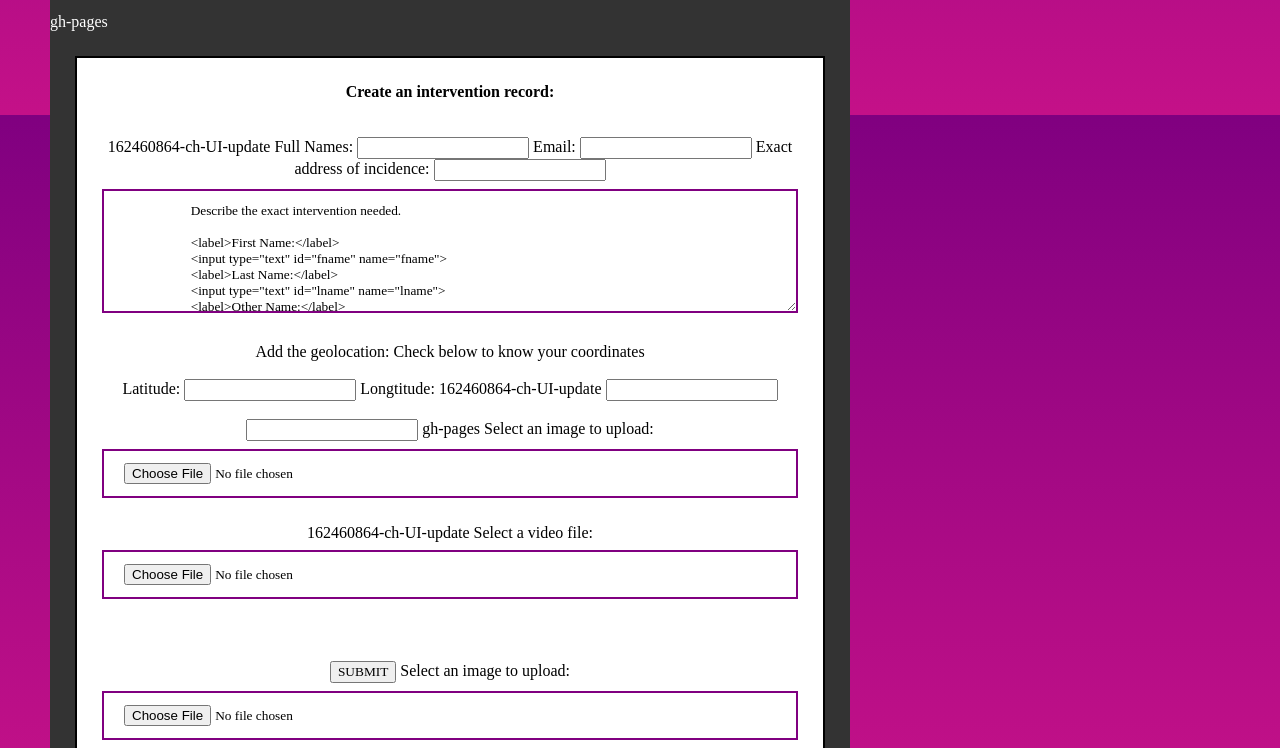
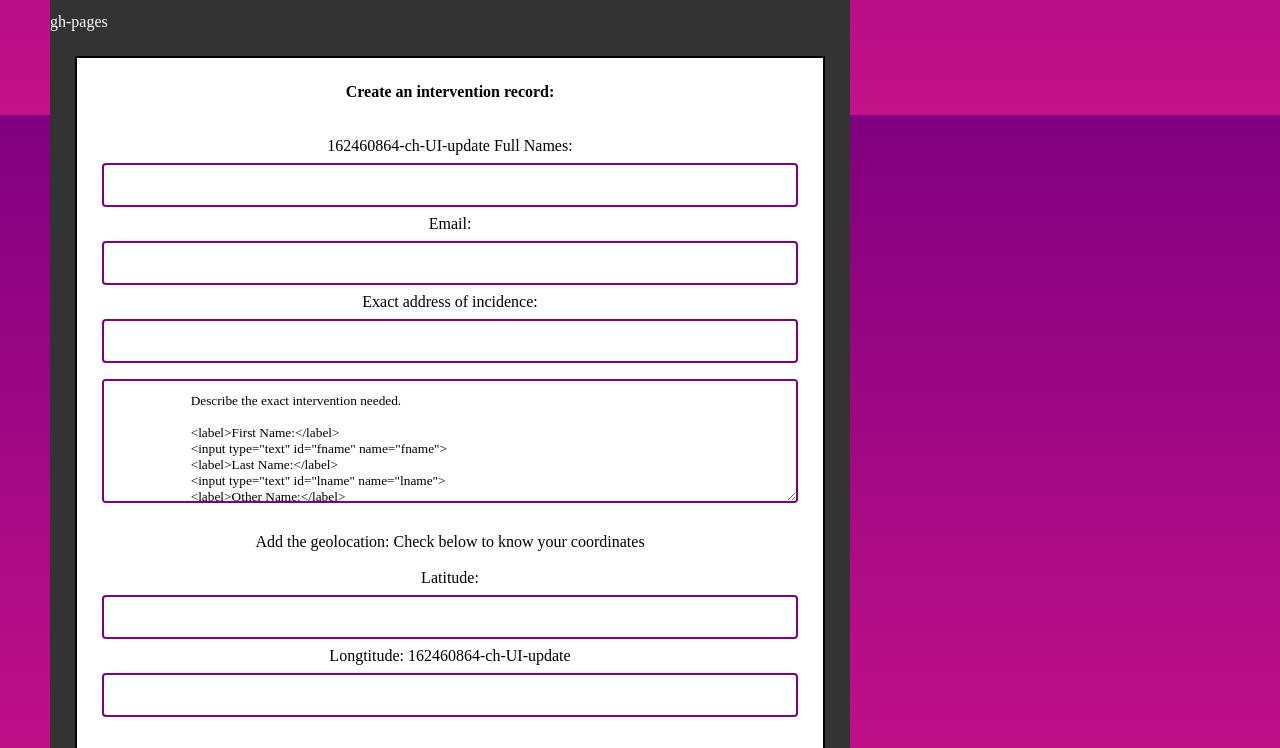
Before and after one commit to codeliezel/ireporter-Backend, a plain HTML site: page intervention.html in a window 1280 px wide. Shown: the part 1241-1989 px from the top of the page. Drawn offline with Linux system fonts and the light colour scheme; files that its build step writes are made by us from their sources; files whose address does not match are found by name; a web font is replaced by a local one.

Commit message:
chore(intervention): update interventionPage
- remove conflict markers

[Finishes #162460864]

```diff
--- a/intervention.css
+++ b/intervention.css
@@ -1,4 +1,3 @@
-162460864-ch-UI-update
 @font-face {
   font-family: "Brawler Regular";
   src: url('../fonts/Brawler-Regular.ttf');
@@ -16,16 +15,13 @@ body
 body
 {
     font-family: HelvLight;
-gh-pages
+
 }
 
 
 header {
-162460864-ch-UI-update
-
   margin: 0;
   padding: 0;
- gh-pages
   background-image: url('../../pictures/pic2.jpg');
   height: 70vh;
   background-size: cover;
@@ -39,10 +35,8 @@ header {
     overflow: hidden;
     background-color: #333;
   }
- 162460864-ch-UI-update
 
-=======
-gh-pages
+
 
   .topnav a {
     float: left;
@@ -116,7 +110,6 @@ img {
   }
 
 
-
   width: 100vh;
   padding: 25px;
   margin: 25px;
@@ -125,21 +118,14 @@ img {
   color: white;
 }
 
-@media (max-width: 600px){
-  .div {width:300px}
-  }
 
-gh-pages
 input[type=text], [type=file]{
     width: 100%;
     padding: 12px 20px;
     margin: 8px 0;
     box-sizing: border-box;
-162460864-ch-UI-update
     border: 2px solid black;
-
     border: 2px solid purple;
-gh-pages
     border-radius: 4px;
 }
 
@@ -148,10 +134,7 @@ textarea{
   padding: 12px 20px;
   margin: 8px 0;
   box-sizing: border-box;
- 162460864-ch-UI-update
   border: 2px solid black;
-
   border: 2px solid purple;
-gh-pages
   border-radius: 4px;
 }
```
